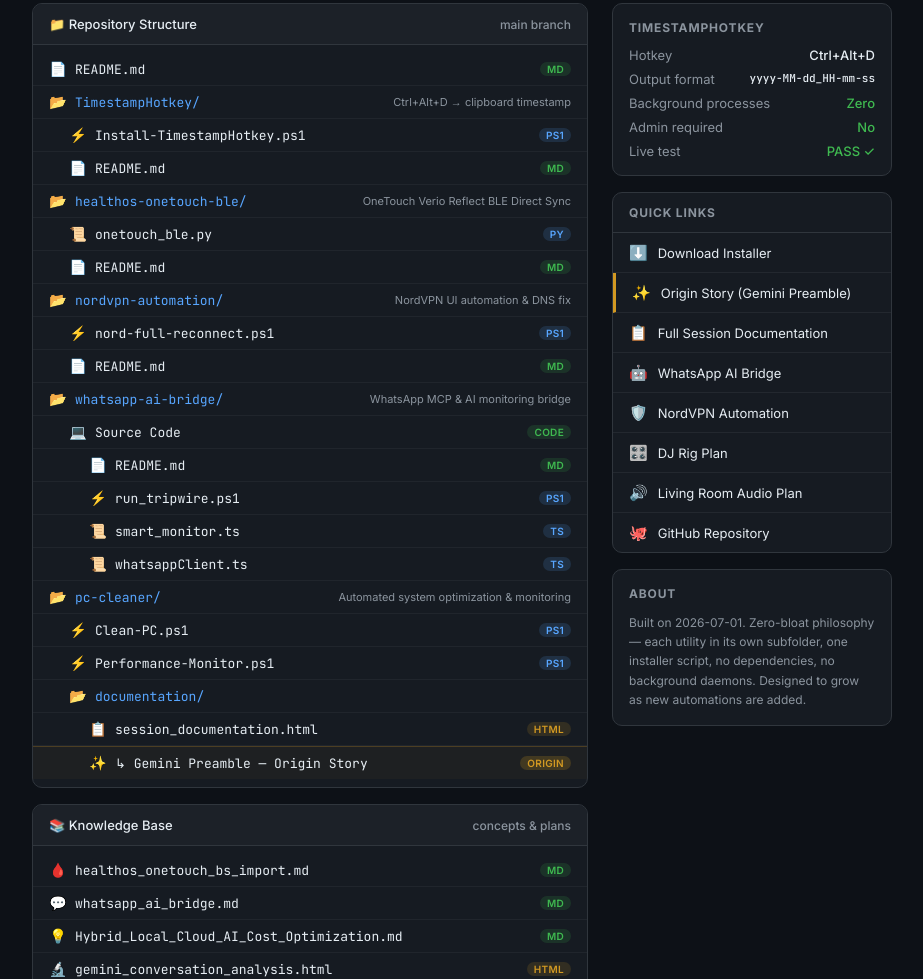
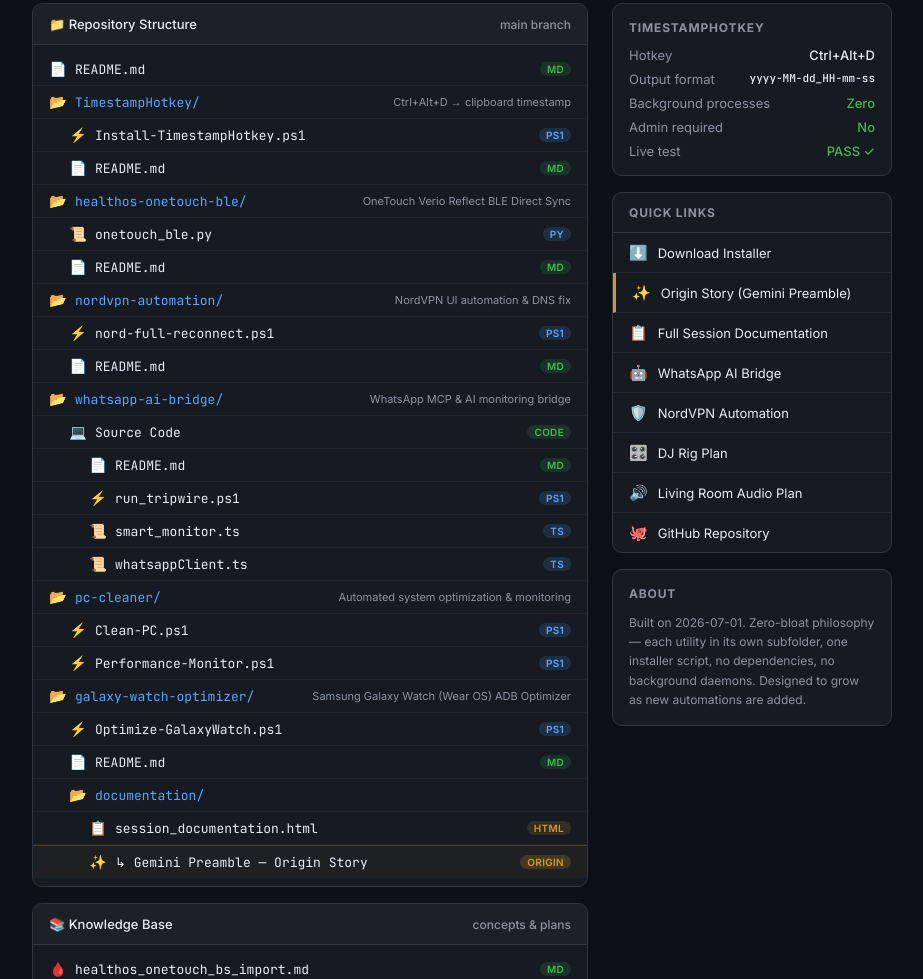
Before and after one commit to naudiac/utility-scripts, a plain HTML site: page index.html in a window 1280 px wide. Shown: the part 206-1185 px from the top of the page, without its empty margins (178-1101 px from the left). Drawn offline with Linux system fonts and the light colour scheme.

Commit message:
Add Galaxy Watch ADB optimization script and documentation

```diff
--- a/index.html
+++ b/index.html
@@ -96,6 +96,9 @@
         <div class="tree-row folder" style="cursor:default;"><span class="icon">📂</span><span class="file-name">pc-cleaner/</span><span class="file-desc">Automated system optimization &amp; monitoring</span></div>
         <a class="tree-row indent" href="https://github.com/naudiac/utility-scripts/blob/main/pc-cleaner/Clean-PC.ps1" target="_blank"><span class="icon">⚡</span><span class="file-name">Clean-PC.ps1</span><span class="file-badge badge-ps">PS1</span></a>
         <a class="tree-row indent" href="https://github.com/naudiac/utility-scripts/blob/main/pc-cleaner/Performance-Monitor.ps1" target="_blank"><span class="icon">⚡</span><span class="file-name">Performance-Monitor.ps1</span><span class="file-badge badge-ps">PS1</span></a>
+        <div class="tree-row folder" style="cursor:default;"><span class="icon">📂</span><span class="file-name">galaxy-watch-optimizer/</span><span class="file-desc">Samsung Galaxy Watch (Wear OS) ADB Optimizer</span></div>
+        <a class="tree-row indent" href="https://github.com/naudiac/utility-scripts/blob/main/galaxy-watch-optimizer/Optimize-GalaxyWatch.ps1" target="_blank"><span class="icon">⚡</span><span class="file-name">Optimize-GalaxyWatch.ps1</span><span class="file-badge badge-ps">PS1</span></a>
+        <a class="tree-row indent" href="https://github.com/naudiac/utility-scripts/blob/main/galaxy-watch-optimizer/README.md" target="_blank"><span class="icon">📄</span><span class="file-name">README.md</span><span class="file-badge badge-md">MD</span></a>
         <div class="tree-row indent folder" style="cursor:default;"><span class="icon">📂</span><span class="file-name">documentation/</span></div>
         <a class="tree-row indent2" href="./TimestampHotkey/documentation/session_documentation.html" target="_blank"><span class="icon">📋</span><span class="file-name">session_documentation.html</span><span class="file-badge badge-html">HTML</span></a>
         <a class="tree-row indent2" href="./TimestampHotkey/documentation/session_documentation.html#preamble" target="_blank" style="border-top:1px solid rgba(210,153,34,.25);background:rgba(210,153,34,.04);"><span class="icon">✨</span><span class="file-name">↳ Gemini Preamble — Origin Story</span><span class="file-badge" style="background:rgba(210,153,34,.2);color:var(--yellow);">ORIGIN</span></a>
```
Also changed, not shown: galaxy-watch-optimizer/README.md (added), 1 other file.
